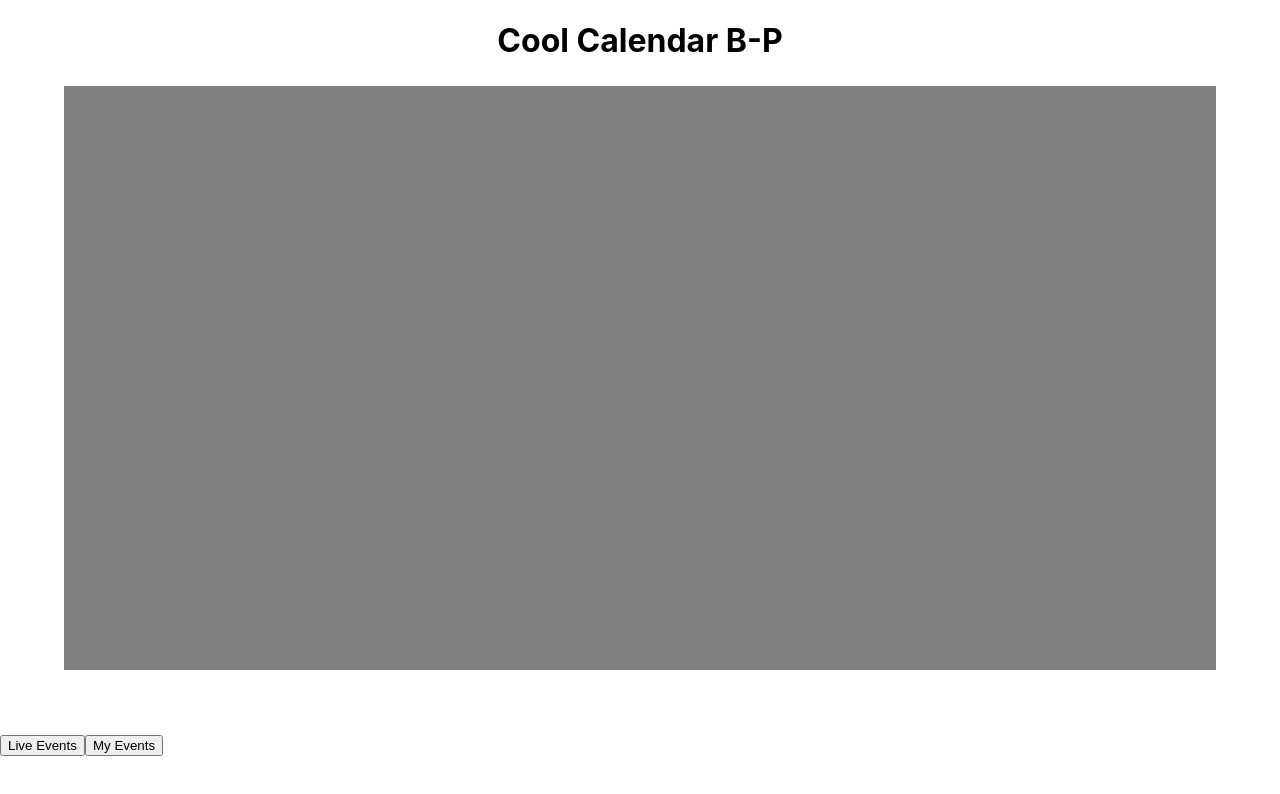
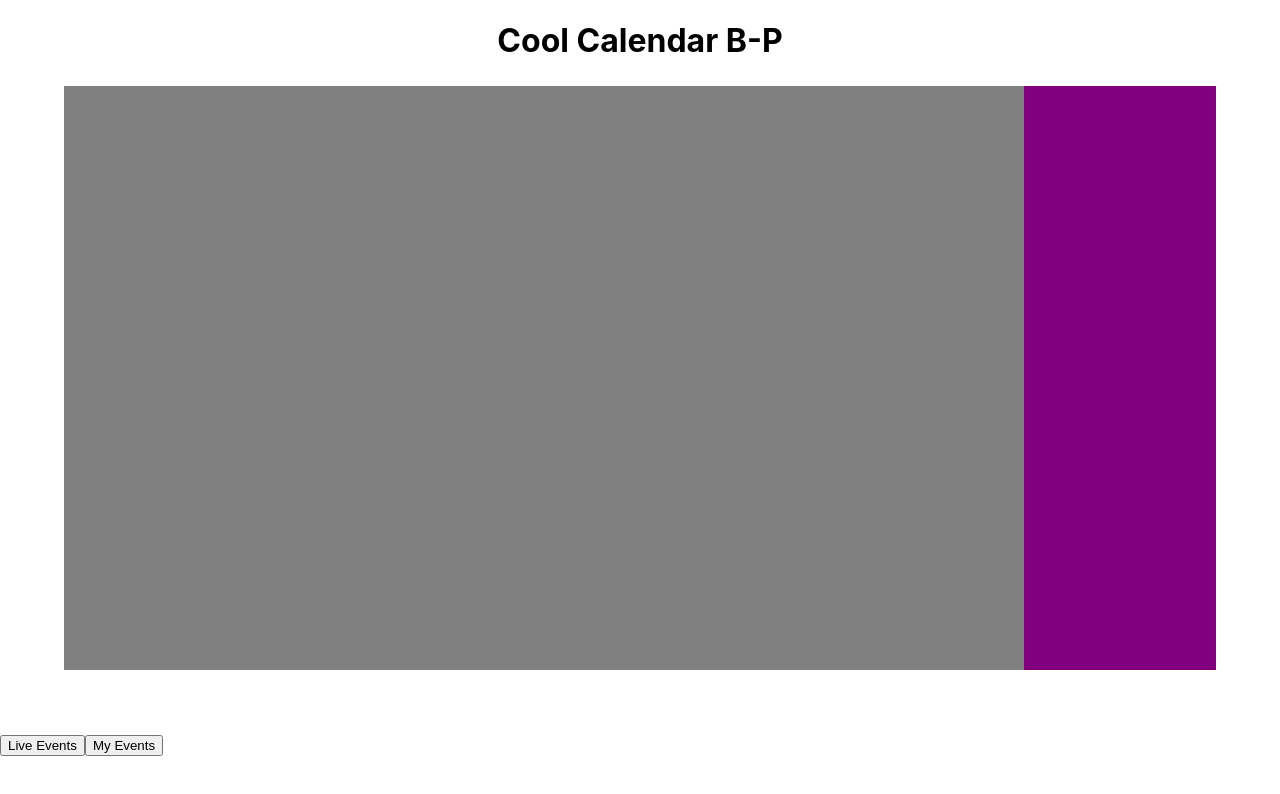
Before and after one commit to ksalanga/c00lc413nd4rB-P, a Next.js app: page / in a window 1280 px wide. Both pictures are taken after a click on the button "Live Events". Shown: the top 794 px of the page. Built offline with nearby package versions, Linux system fonts and the light colour scheme.

Commit message:
finished dynamically changing Calendar, LiveEvent, and My Event sizes depending on if Live and My Events have items or not

```diff
--- /dev/null
+++ b/components/MainComponent.js
@@ -0,0 +1,59 @@
+import React from 'react'
+import styles from '../styles/Home.module.css'
+
+function LiveEvents(props) {
+    if (props.liveEvents) {
+        return (
+            <div className={styles.liveEvents}></div>
+        )
+    }
+    return null
+}
+
+function MyEvents(props) {
+    if (props.myEvents) {
+        const columnLength = props.liveEvents ? 2 : 3
+        return (
+            <div className={styles.myEvents} style={{gridColumnEnd: columnLength}}></div>
+        )
+    }
+    return null
+}
+
+function Calendar(props) {
+    const colLength = props.liveEvents ? 2 : 3
+    const rowLength = props.myEvents ? 2 : 3
+    return (
+        <div className={styles.calendar} style={{
+            gridRowEnd: rowLength,
+            gridColumnEnd: colLength
+        }}></div>
+    )
+}
+
+class MainComponent extends React.Component {
+    constructor(props) {
+      super(props)
+      this.state = {
+        liveEvents: false,
+        myEvents: false
+      }
+    }
+
+    render() {
+      return (
+        <>
+          <h1 className={styles.centered}>Cool Calendar B-P</h1>
+          <div className={styles.mainContent}>
+            <Calendar liveEvents={this.state.liveEvents} myEvents={this.state.myEvents}/>
+            <LiveEvents liveEvents={this.state.liveEvents} myEvents={this.state.myEvents}/>
+            <MyEvents liveEvents={this.state.liveEvents} myEvents={this.state.myEvents}/>
+          </div>
+          <button onClick={() => this.setState({liveEvents: !this.state.liveEvents})}>Live Events</button>
+          <button onClick={() => this.setState({myEvents: !this.state.myEvents})}>My Events</button>
+        </>
+      )
+    }
+}
+
+export default MainComponent
--- a/pages/index.js
+++ b/pages/index.js
@@ -1,4 +1,5 @@
 import Head from 'next/head'
+import MainComponent from '../components/MainComponent'
 import Image from 'next/image'
 import React from 'react'
 import styles from '../styles/Home.module.css'
@@ -13,49 +14,3 @@ export default function Home() {
     </>
   )
 }
-
-class MainComponent extends React.Component {
-  constructor(props) {
-    super(props)
-    this.state = {
-      calendar: {
-        gridColumnStart: 1,
-        gridColumnEnd: 3,
-        gridRowStart: 1,
-        gridRowEnd: 3
-      },
-      liveEvent: false,
-      myEvents: false
-    }
-  }
-
-  placeComponents() {
-    var components = []
-
-    if (this.state.liveEvent) {
-      // row end matters
-      // calendar col end matters
-    }
-
-    if (this.state.myEvents) {
-      // col end matters
-      // calendar row end matters
-    }
-
-    return components
-  }
-
-  render() {
-    return (
-      <>
-        <h1 className={styles.centered}>Cool Calendar B-P</h1>
-        <div className={styles.mainContent}>
-          <div className={styles.calendar} style={this.state.calendar}></div>
-          {this.placeComponents}
-        </div>
-        <button onClick={() => this.setState({liveEvent : !this.state.liveEvent})}>Live Events</button>
-        <button onClick={() => this.setState({myEvents : !this.state.myEvents})}>My Events</button>
-      </>
-    )
-  }
-}
--- a/styles/Home.module.css
+++ b/styles/Home.module.css
@@ -11,17 +11,22 @@
   grid-template-rows: 5fr 1fr;
 }
 
-.liveEvent {
+.calendar {
+  grid-column-start: 1;
+  grid-row-start: 1;
+  background-color: gray;
+}
+
+.liveEvents {
   grid-column-start: 2;
   grid-row-start: 1;
+  grid-row-end: 3;
   background-color: purple;
 }
 
-.calendar {
-  background-color: gray;
+
+.myEvents {
+  grid-column-start: 1;
+  grid-row-start: 2;
+  background-color: black;
 }
-
-.myEvent {
-  background-color: black;
-  grid-row-start: 2;
-}
```
